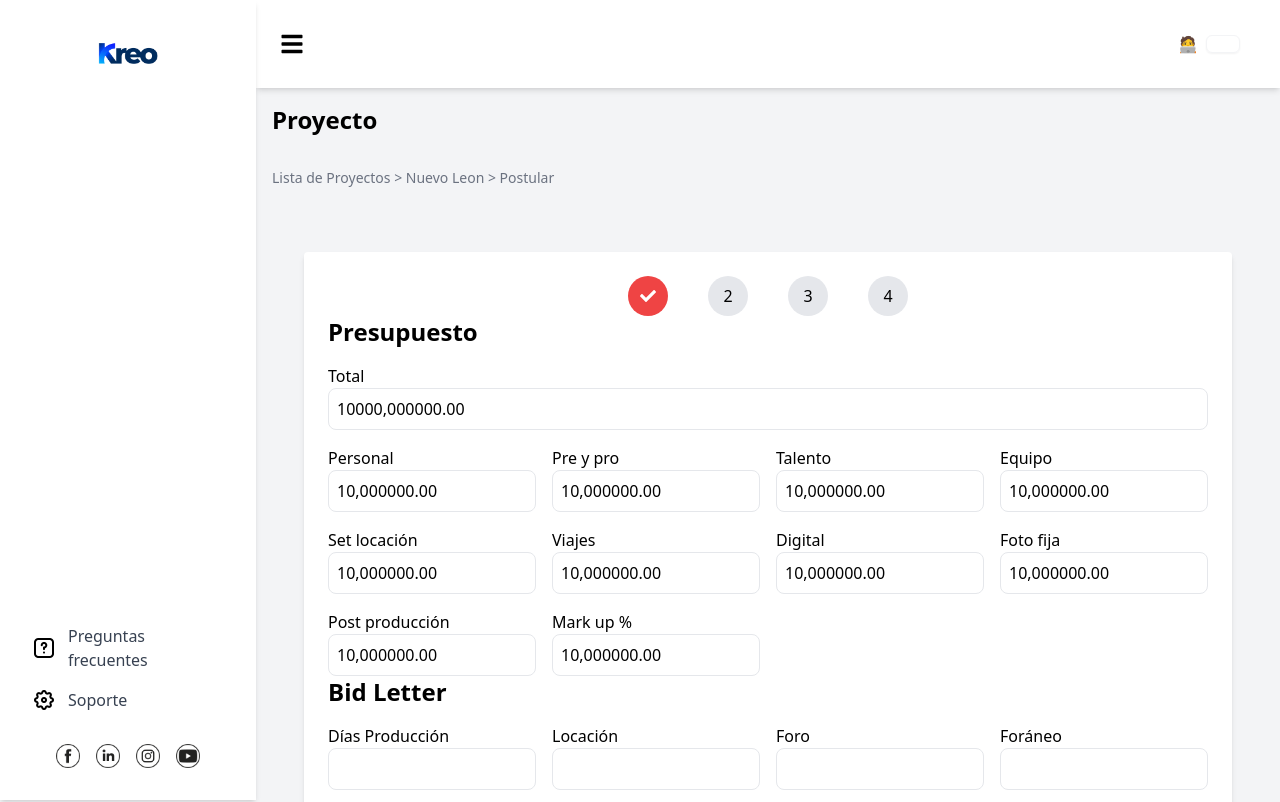
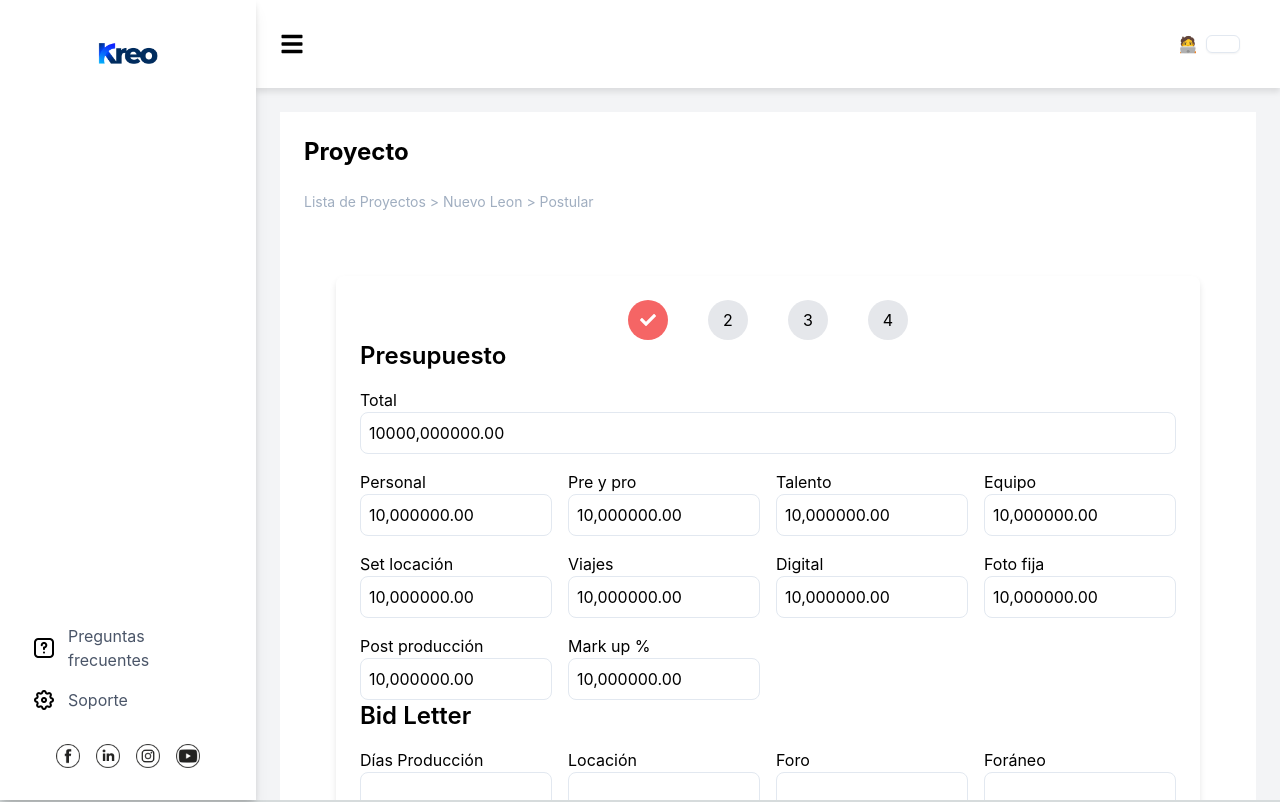
Before and after one commit to ialbertocamilo/amfi_frontend, a Next.js app: page /postulacion-proceso in a window 1280 px wide. Shown: the top 802 px of the page. Built offline with nearby package versions, Linux system fonts and the light colour scheme.

Commit message:
fix: postulation, projects by producer studio

```diff
--- a/src/api/postulationApi.ts
+++ b/src/api/postulationApi.ts
@@ -3,6 +3,7 @@ import { IDirector } from "@/interfaces/director.interface";
 import { IProject } from "@/interfaces/project.interface";
 import api from "@/lib/api";
 import toast from "react-hot-toast";
+import {CheckProjectInvitationStatusResponse} from "@/interfaces/project-director.interface";
 
 export interface IPostulationData{
     project: IProject;
@@ -28,3 +29,15 @@ export const decodeInvitationToken = async (token: string) => {
         return null
     }
 };
+
+
+
+export const checkInvitationStatus = async (projectId:string)=>{
+    try {
+        const response = await api.get(`/project-director/check-invitation-status/${projectId}`);
+        return response.data as CheckProjectInvitationStatusResponse;
+    } catch (error: any) {
+        toast.error('Error al obtener el estado de la invitación');
+        return null
+    }
+}
--- a/src/pages/lista-de-proyectos.tsx
+++ b/src/pages/lista-de-proyectos.tsx
@@ -7,15 +7,12 @@ import api from "@/lib/api";
 import toast from "react-hot-toast";
 import { useRouter } from 'next/router';
 import Layout from "@/components/Layout";
+import {ProjectMapper, ProjectStatus} from "@/mappers/project.mapper";
 
 const ListaDeProyectos = () => {
-  const [isSidebarOpen, setIsSidebarOpen] = useState(false);
   const [projects, setProjects] = useState<any[]>([]);
   const [filterText, setFilterText] = useState('');
 
-  const toggleSidebar = () => {
-    setIsSidebarOpen(!isSidebarOpen);
-  };
   const router = useRouter();
 
   const handleRedirect = (projectId: string) => {
@@ -92,11 +89,11 @@ const ListaDeProyectos = () => {
                       </span>
                   )}
                 </div>
-                  {/* {project.status && ( */}
+                 {project.status && (
                 <span className="bg-green-100 text-green-500 text-sm px-4 py-2 rounded-full">
-                    Completado
+                  {ProjectMapper.mapProjectStatus(project.status)}
                   </span>
-                  {/* )} */}
+                 )}
                 <button
                     className="text-gray-400 hover:text-gray-600"
                     onClick={() => handleRedirect(project.id)}
--- a/src/pages/postulacion-proceso.tsx
+++ b/src/pages/postulacion-proceso.tsx
@@ -13,6 +13,8 @@ import PostulacionSteep2 from "@/components/Postulacion/PostulacionSteep2";
 import PostulacionSteep3 from "@/components/Postulacion/PostulacionSteep3";
 import PostulacionSteep4 from "@/components/Postulacion/PostulacionSteep4";
 import PostulacionConfirmacionFinal from "@/components/Postulacion/PostulacionConfirmacionFinal";
+import Layout from "@/components/Layout";
+import {checkInvitationStatus} from "@/api/postulationApi";
 
 const PostulacionProceso: React.FC = () => {
   const [formData, setFormData] = useState({
@@ -81,14 +83,16 @@ const PostulacionProceso: React.FC = () => {
     },
   });
   const router = useRouter();
-  const { id } = router.query;
+  const { projectId } = router.query;
 
-  const [isSidebarOpen, setIsSidebarOpen] = useState(false);
-
-  const toggleSidebar = () => {
-    setIsSidebarOpen(!isSidebarOpen);
-  };
-
+  useEffect(() => {
+    if (projectId)
+    checkInvitationStatus(projectId as string).then((response) => {
+      if (!response) {
+        router.push('/404');
+      }
+    })
+  }, [projectId]);
   const [activeTab, setActiveTab] = useState<string>('1');
 
 
@@ -105,22 +109,9 @@ const PostulacionProceso: React.FC = () => {
   };
 
   return (
-    <div className="flex  bg-gray-100">
-      <div className={`fixed inset-0 z-30 transition-transform transform ${isSidebarOpen ? 'translate-x-0' : '-translate-x-full'} md:relative md:translate-x-0 md:${isSidebarOpen ? 'block' : 'hidden'}`}>
-        <Sidebar />
-      </div>
-      <div className="flex-1 flex flex-col">
-        <div className="flex items-center justify-between p-4 bg-white shadow-md">
-          <button
-            className="p-2 focus:outline-none focus:bg-gray-200 z-40"
-            onClick={toggleSidebar}
-          >
-            <FaBars className="w-6 h-6" />
-          </button>
-          <Navbar />
-        </div>
-        <div className="space-y-8 p-4">
-          <h1 className="text-2xl font-bold mb-6 space-y-4">Proyecto</h1>
+      <Layout>
+        <div className="">
+          <h1 className="text-2xl font-bold mb-6 ">Proyecto</h1>
           <div className="text-sm text-gray-500 mb-8">
             <span>Lista de Proyectos</span> {">"} <span>Nuevo Leon</span> {">"} <span>Postular</span>
           </div>
@@ -149,8 +140,7 @@ const PostulacionProceso: React.FC = () => {
 
 
         </div>
-      </div>
-    </div>
+      </Layout>
   )
 };
 
```
Also changed, not shown: src/interfaces/project-director.interface.ts (+14 -5 lines). Lines whose indentation alone changed are shown as unchanged.
